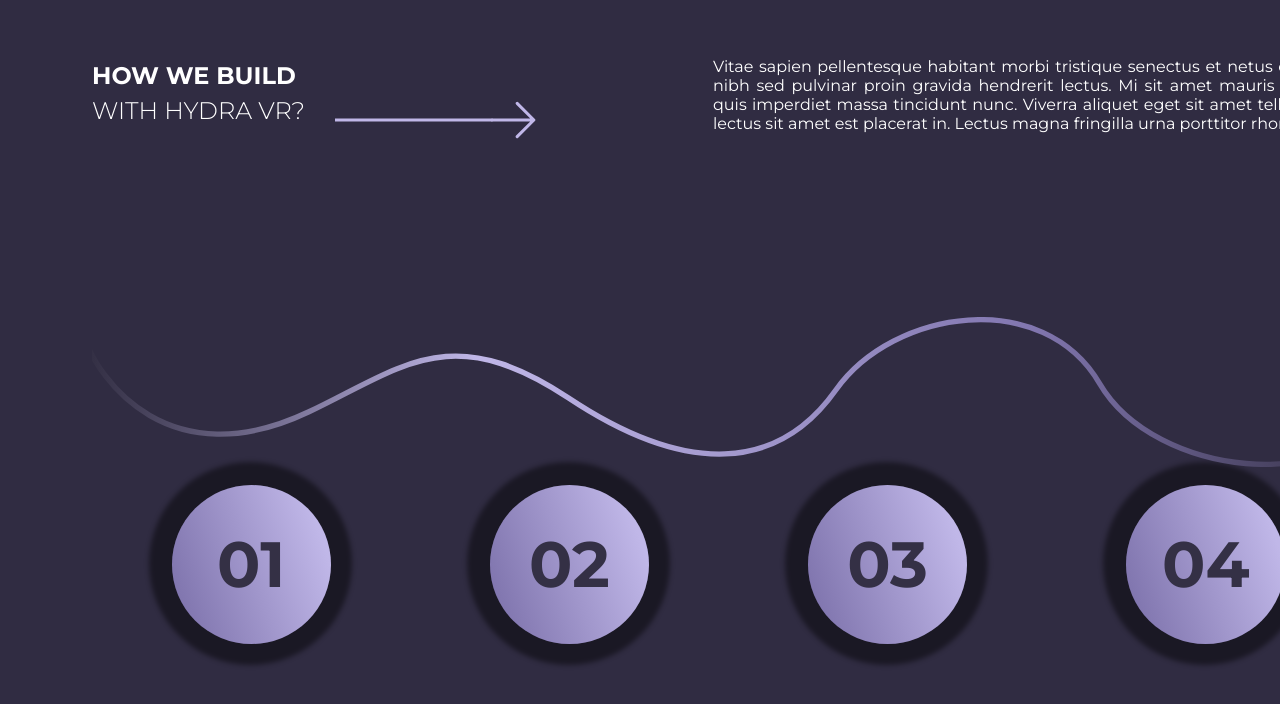
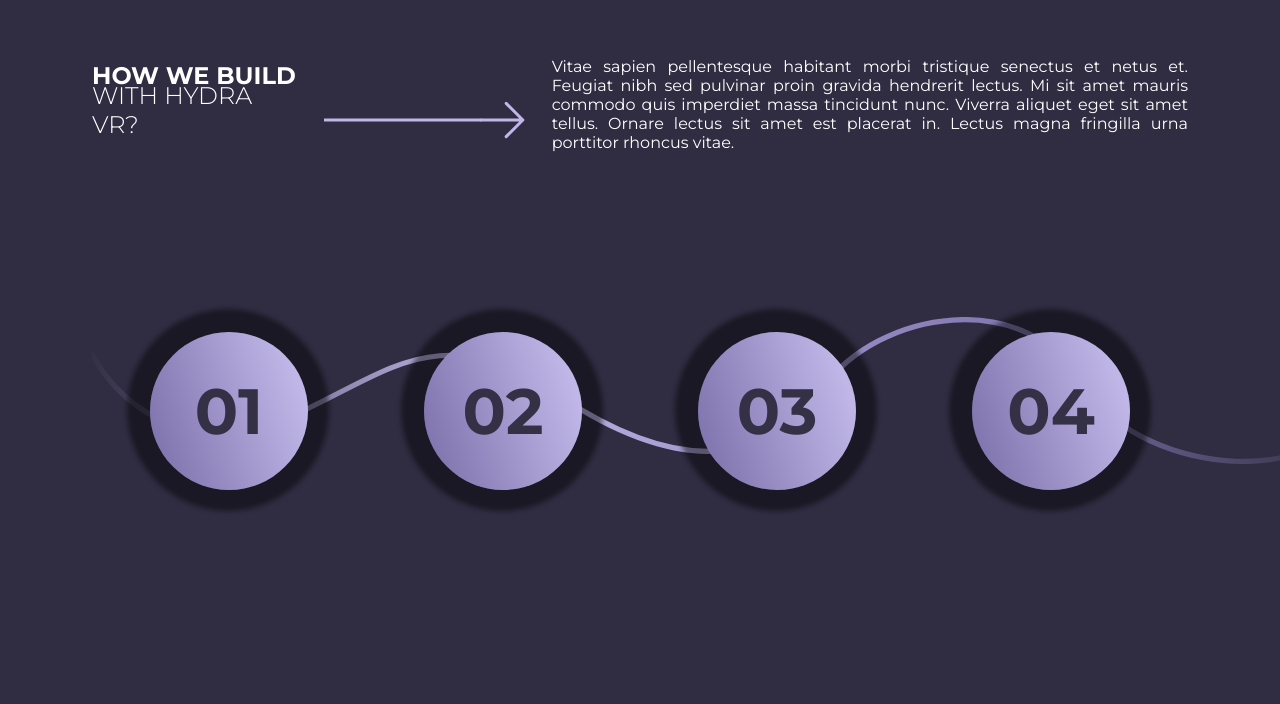
Before and after one commit to mariocarvalho-2205/landing_page, a React (Vite) app: page / in a window 1280 px wide. Shown: the part 3833-4537 px from the top of the page. Built offline with nearby package versions, Linux system fonts and the light colour scheme.

Commit message:
adjusting balls

```diff
--- a/src/components/SectionFive/styles.css
+++ b/src/components/SectionFive/styles.css
@@ -1,6 +1,9 @@
 .sectionFive_container {
   margin: 94px 84px;
-  display: inline-block;
+  display: flex;
+  flex-direction: column;
+  /* align-items: center; */
+  justify-content: center;
   max-width: 1273px;
 }
 
@@ -59,12 +62,12 @@
 }
 
 .lineH {
-  position: relative;
+  position: absolute;
 }
 
 .lineH img{
 
-  max-width: 1273px;
+  max-width: 1250px;
 }
 
 .balls_Section_Five {
@@ -73,17 +76,20 @@
   display: flex;
   align-items: center;
   justify-content: space-around;
+  margin-bottom: 200px;
 }
 
 .ball_Sec_Five {
   display: flex;
   align-items: center;
   justify-content: center;
-  width: 159px;
-  height: 159px;
+  width: 158px;
+  height: 158px;
   background-image: linear-gradient(251deg, #C0B7E8 12.87%, #8176AF 89.33%);
   border-radius: 50%;
   box-shadow: -1px -1px 5px 22px rgba(0,0,0,0.45);
+  z-index: 1;
+
 }
 
 .ball_Sec_Five h2 {
```
